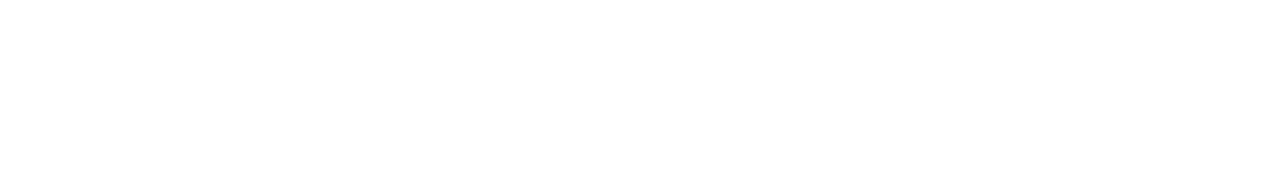
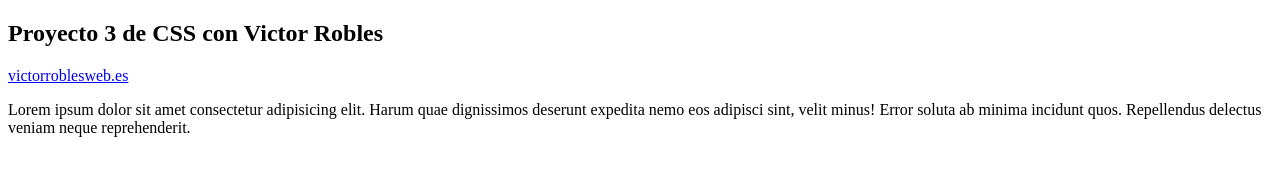
Before and after one commit to FatimaGloria/Proyectos_CSS, a plain HTML site: page Proyecto03/index.html in a window 1280 px wide. Drawn offline with Linux system fonts and the light colour scheme.

Commit message:
03. Se agrega codigo html de acuerdo a lo solicitado.

```diff
--- a/Proyecto03/index.html
+++ b/Proyecto03/index.html
@@ -5,6 +5,8 @@
     El encabezado debe ser blanco con fondo negro y con un margen interior de 10px.
     El link debe ser rojo, sin subrayado y de 18 px de tamaño.
     El párrafo debe ser color negro, tamaño de 14px y un borde fino.
+
+    *No se deben usar clases o identificadores.
 -->
 
 <!DOCTYPE html>
@@ -16,5 +18,19 @@
 </head>
 <body>
 
+    <section>
+
+        <h2> Proyecto 3 de CSS con Victor Robles </h2>
+
+        <a href="https://victorroblesweb.es"> victorroblesweb.es </a>
+        <p>
+            Lorem ipsum dolor sit amet consectetur adipisicing elit.
+            Harum quae dignissimos deserunt expedita nemo eos adipisci sint,
+            velit minus! Error soluta ab minima incidunt quos.
+            Repellendus delectus veniam neque reprehenderit.
+        </p>
+
+    </section>
+
 </body>
 </html>
```
